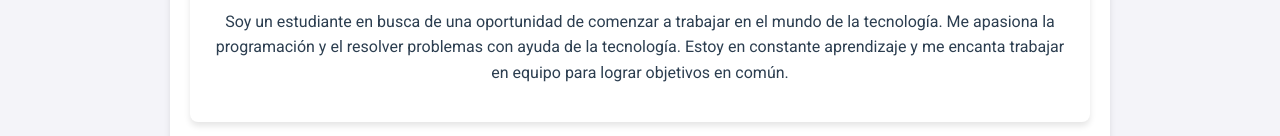
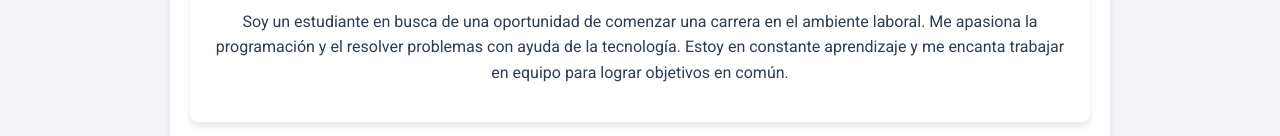
Before and after one commit to Artur0estrada/Artur0estrada.github.io, a plain HTML site: page index.html in a window 1280 px wide. Shown: the part 338-474 px from the top of the page. Drawn offline with Linux system fonts and the light colour scheme.

Commit message:
Update index.html

```diff
--- a/index.html
+++ b/index.html
@@ -19,7 +19,7 @@
         <section id="about" class="mb-4">
             <h2 class="section-title">Sobre Mí</h2>
             <p>
-                Soy un estudiante en busca de una oportunidad de comenzar a trabajar en el mundo de la tecnología.
+                Soy un estudiante en busca de una oportunidad de comenzar una carrera en el ambiente laboral.
                 Me apasiona la programación y el resolver problemas con ayuda de la tecnología.
                 Estoy en constante aprendizaje y me encanta trabajar en equipo para lograr objetivos en común.
             </p>
```
